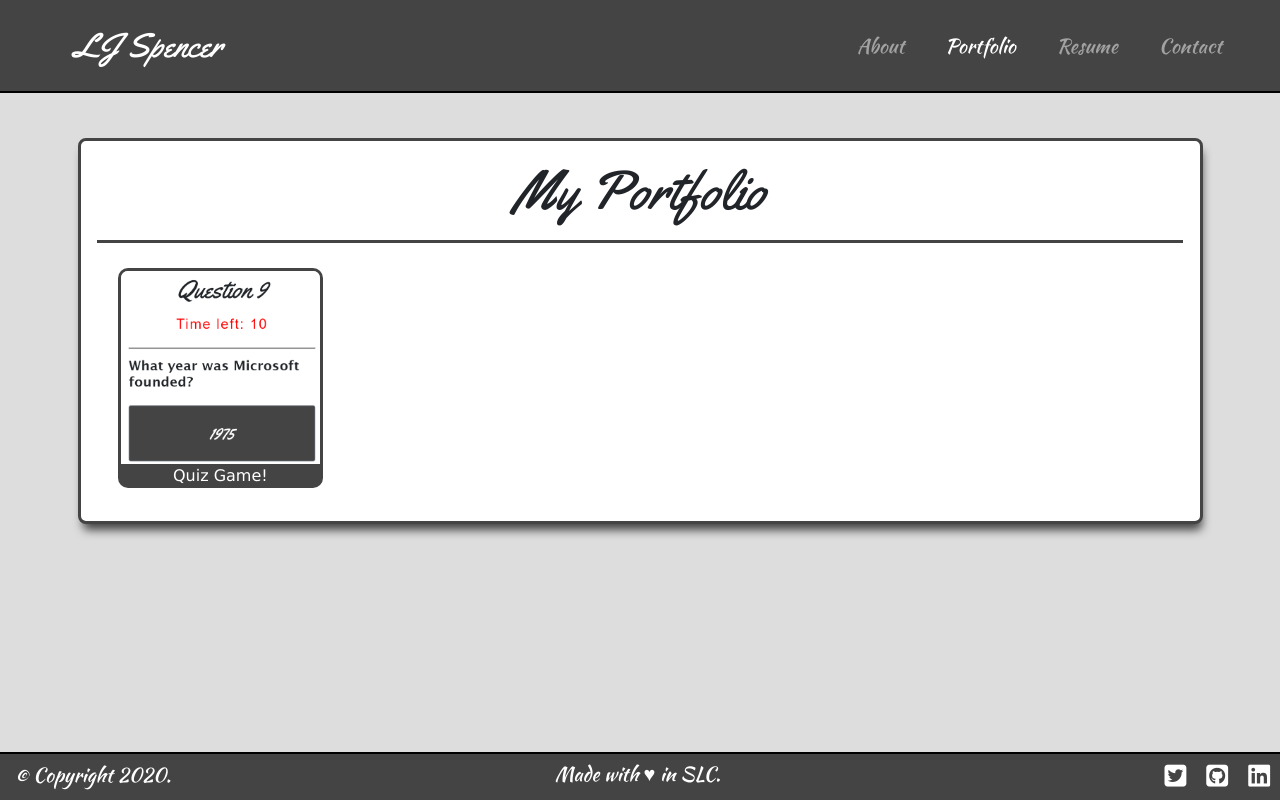
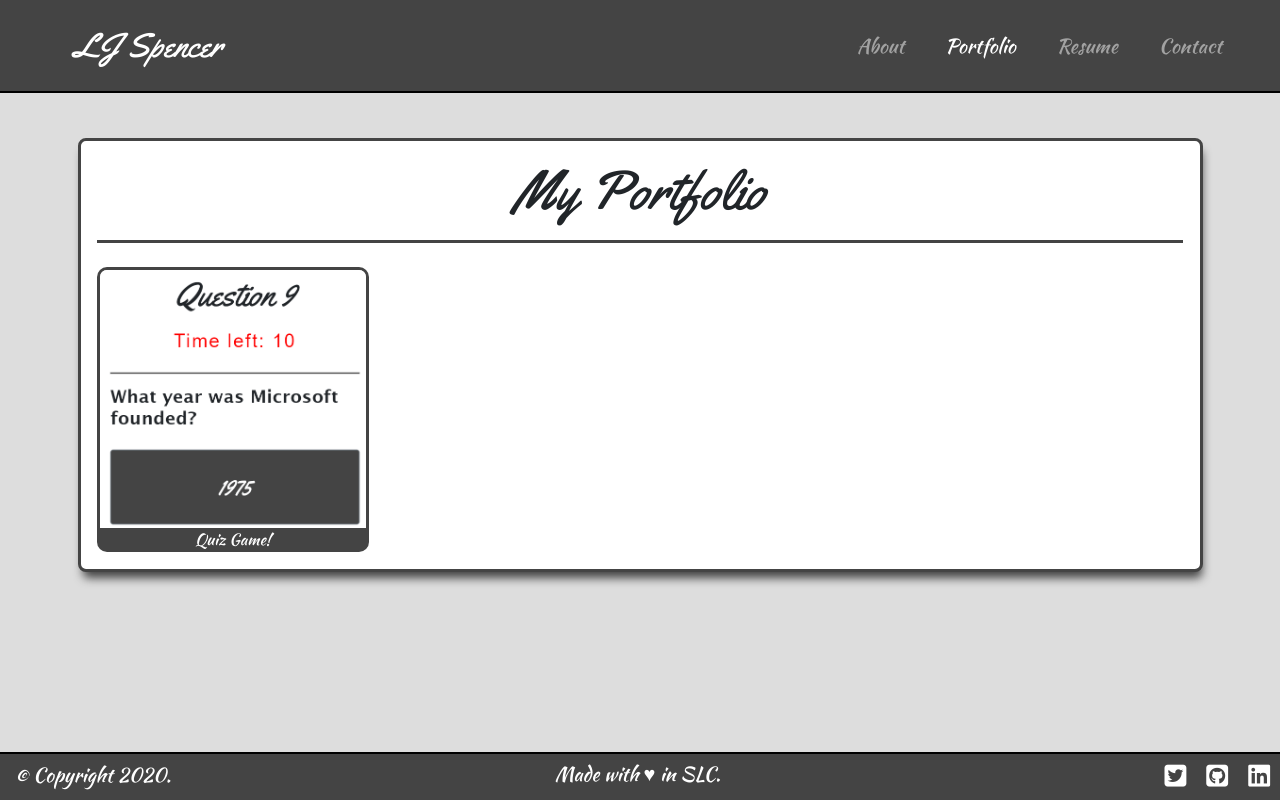
Before and after one commit to hockeyduck3/Portfolio-React, a React (Create React App) app: page /Portfolio in a window 1280 px wide. Built offline with nearby package versions, Linux system fonts and the light colour scheme.

Commit message:
Made some css changes

```diff
--- a/src/components/Nav/style.css
+++ b/src/components/Nav/style.css
@@ -16,7 +16,7 @@
     font-size: 20px;
 }
 
-.navbar-nav, .nav-link, button {
+.navbar-nav, .nav-link, #navbarBtn {
     margin-right: 25px;
 }
 
--- a/src/components/Portfolio-Card/portfolio-card.css
+++ b/src/components/Portfolio-Card/portfolio-card.css
@@ -1,4 +1,9 @@
+.col-lg-3 {
+    padding: 0;
+}
+
 .project img {
+    background-color: transparent;
     border-top: 3px solid #444;
     border-left: 3px solid #444;
     border-right: 3px solid #444;
@@ -11,11 +16,14 @@
     color: white;
     text-align: center;
     border-radius: 0 0 10px 10px;
+    font-family: 'Kaushan Script', cursive;
+    margin-bottom: 0;
 }
 
 .project button {
     border: none;
     background-color: transparent;
+    padding: 0;
 }
 
 .project button:focus {
@@ -27,5 +35,5 @@
 }
 
 .project:hover {
-    transform: scale(1.03);
+    transform: scale(1.01);
 }
--- a/src/index.css
+++ b/src/index.css
@@ -5,7 +5,6 @@ html, body {
 body {
     overflow-x: hidden;
     background-color: rgb(221, 221, 221);
-    font-family: 'Lucida Sans', 'Lucida Sans Regular', 'Lucida Grande', 'Lucida Sans Unicode', Geneva, Verdana, sans-serif;
 }
 
 #root {
--- a/src/pages/Homepage/style.css
+++ b/src/pages/Homepage/style.css
@@ -19,6 +19,7 @@
 #btn1 {
     background-color: white;
     border: none;
+    cursor: pointer;
     margin: 0;
     outline: none;
     padding: 0;
--- a/src/pages/Portfolio/index.js
+++ b/src/pages/Portfolio/index.js
@@ -37,6 +37,9 @@ class Portfolio extends Component {
                 });
 
                 this.displayBigView();
+                break;
+
+            default:
                 break;
         }
     }
```
